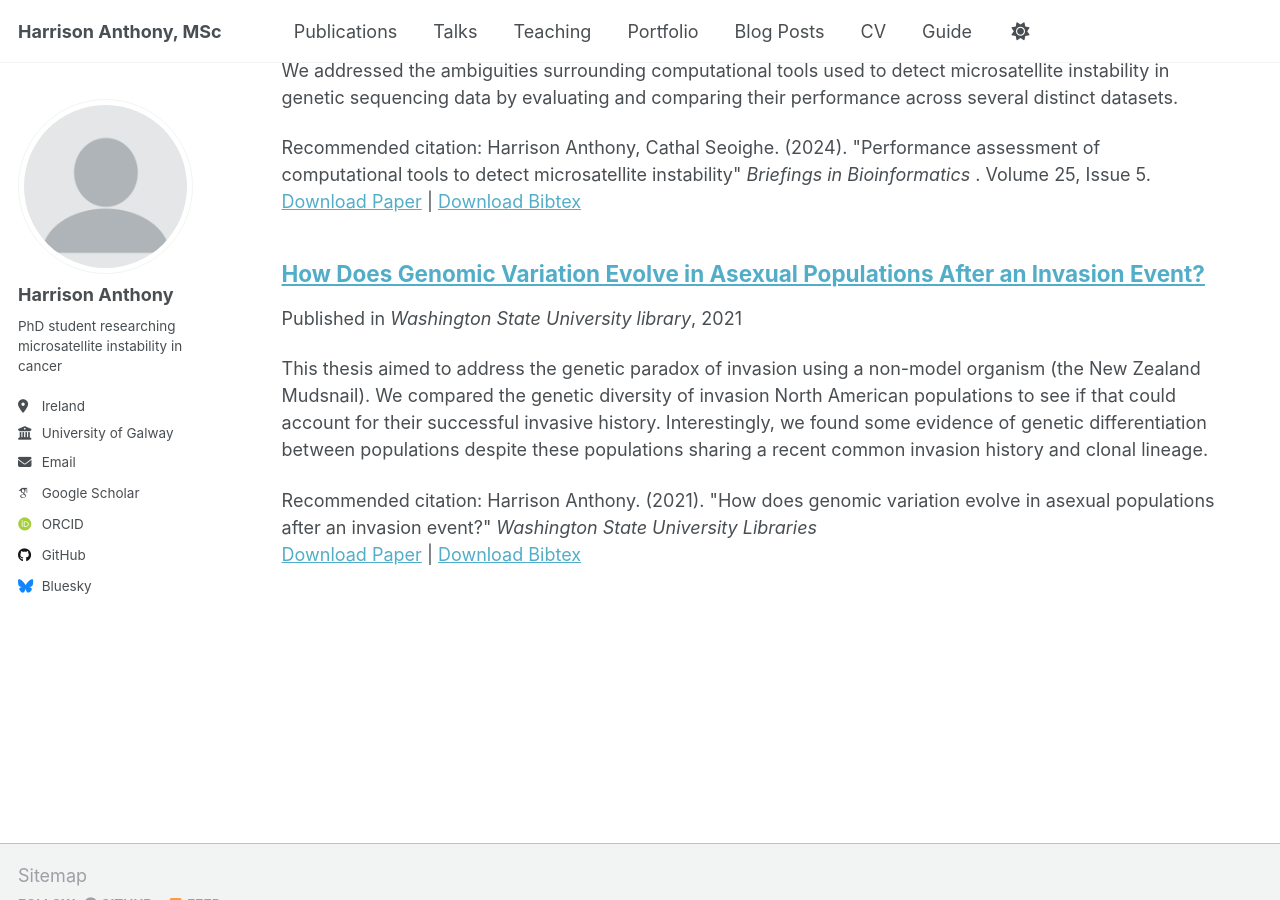
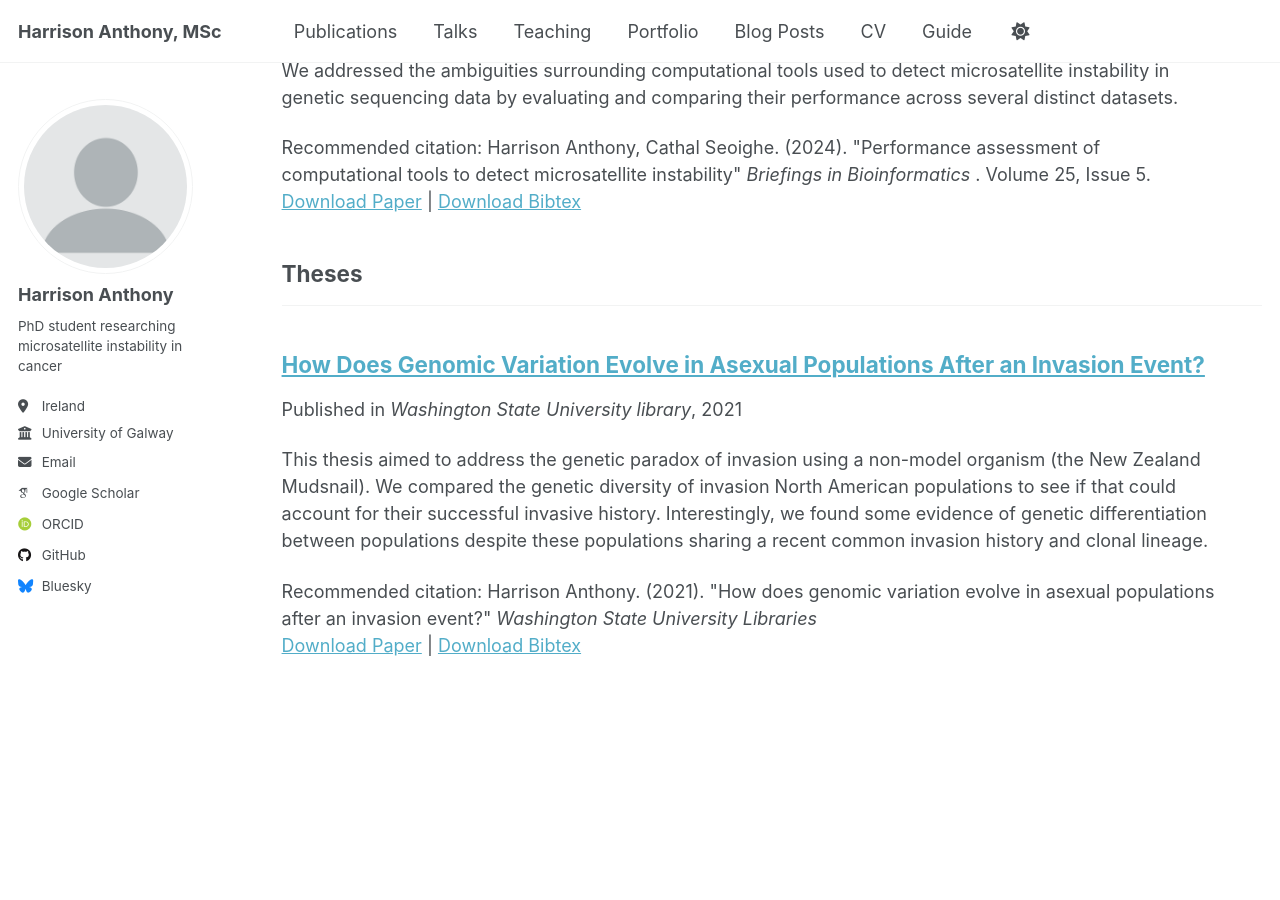
Before and after one commit to harrison-anth/harrison-anth.github.io, a Jekyll site: the page built from _pages/publications.html, in a window 1280 px wide and 900 px high, scrolled down 343 px. Built offline with Jekyll 4.4.1, drawn with Linux system fonts in a browser that asks for light colours; some web fonts are replaced.

Commit message:
changing pubcat

```diff
--- a/_config.yml
+++ b/_config.yml
@@ -50,6 +50,8 @@
     title: 'Journal Articles'
   conferences:
     title: 'Conference Papers'
+  thesis:
+    title: 'Theses'
 
 # Site Settings
 teaser                   :  # filename of teaser fallback teaser image placed in /images/, .e.g. "500x300.png"
```
Also changed, not shown: _publications/ms_thesis.md (+1 -1 lines).
